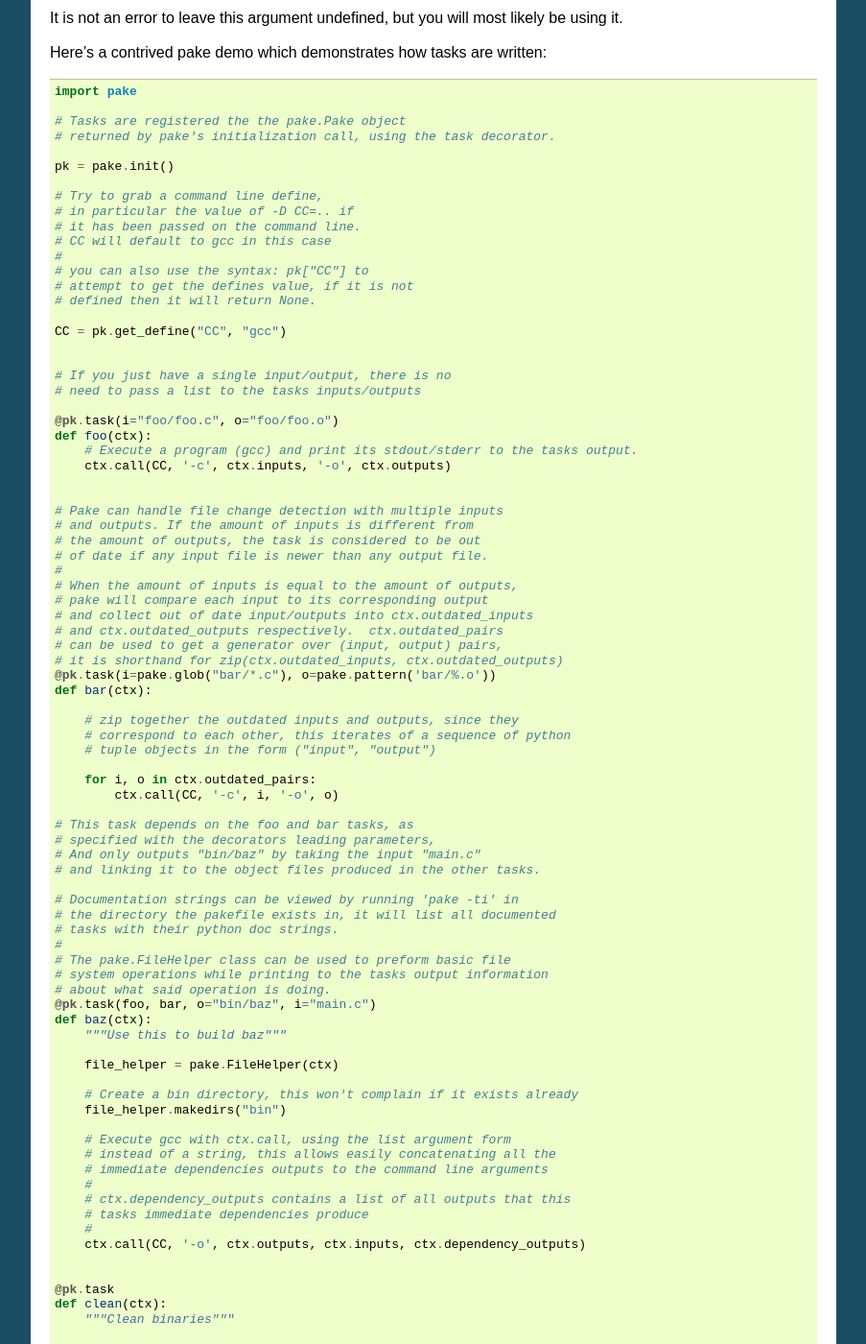
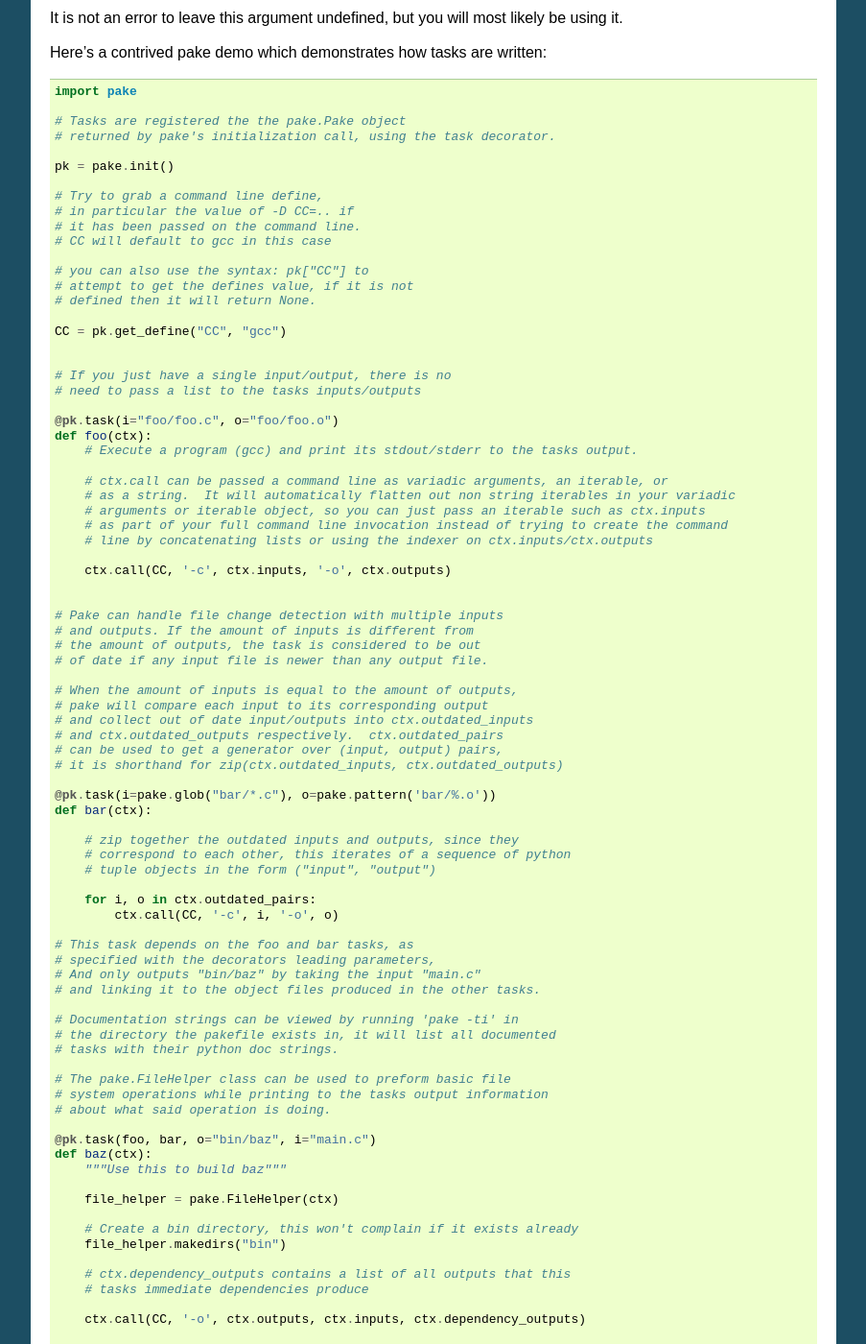
Before and after one commit to Teriks/pake, a Sphinx documentation site: the page built from docs/source/basictasks.rst, in a window 1280 px wide and 1400 px high, scrolled down 313 px. Shown: the whole window at 96% size, without its empty margins (198-1101 px from the left). Built offline with Sphinx 7.4.7, drawn with Linux system fonts in a browser that asks for light colours.

Commit message:
Fix slightly off comments in README.rst and basictasks.rst
Changed ctx.call syntax a long while ago, missed updating an
examples comment.

```diff
--- a/docs/source/basictasks.rst
+++ b/docs/source/basictasks.rst
@@ -31,7 +31,7 @@
     # in particular the value of -D CC=.. if
     # it has been passed on the command line.
     # CC will default to gcc in this case
-    #
+
     # you can also use the syntax: pk["CC"] to
     # attempt to get the defines value, if it is not
     # defined then it will return None.
@@ -45,6 +45,13 @@
     @pk.task(i="foo/foo.c", o="foo/foo.o")
     def foo(ctx):
         # Execute a program (gcc) and print its stdout/stderr to the tasks output.
+
+        # ctx.call can be passed a command line as variadic arguments, an iterable, or
+        # as a string.  It will automatically flatten out non string iterables in your variadic
+        # arguments or iterable object, so you can just pass an iterable such as ctx.inputs
+        # as part of your full command line invocation instead of trying to create the command
+        # line by concatenating lists or using the indexer on ctx.inputs/ctx.outputs
+
         ctx.call(CC, '-c', ctx.inputs, '-o', ctx.outputs)
 
 
@@ -52,13 +59,14 @@
     # and outputs. If the amount of inputs is different from
     # the amount of outputs, the task is considered to be out
     # of date if any input file is newer than any output file.
-    #
+
     # When the amount of inputs is equal to the amount of outputs,
     # pake will compare each input to its corresponding output
     # and collect out of date input/outputs into ctx.outdated_inputs
     # and ctx.outdated_outputs respectively.  ctx.outdated_pairs
     # can be used to get a generator over (input, output) pairs,
     # it is shorthand for zip(ctx.outdated_inputs, ctx.outdated_outputs)
+
     @pk.task(i=pake.glob("bar/*.c"), o=pake.pattern('bar/%.o'))
     def bar(ctx):
 
@@ -77,10 +85,11 @@
     # Documentation strings can be viewed by running 'pake -ti' in
     # the directory the pakefile exists in, it will list all documented
     # tasks with their python doc strings.
-    #
+
     # The pake.FileHelper class can be used to preform basic file
     # system operations while printing to the tasks output information
     # about what said operation is doing.
+
     @pk.task(foo, bar, o="bin/baz", i="main.c")
     def baz(ctx):
         """Use this to build baz"""
@@ -90,13 +99,9 @@
         # Create a bin directory, this won't complain if it exists already
         file_helper.makedirs("bin")
 
-        # Execute gcc with ctx.call, using the list argument form
-        # instead of a string, this allows easily concatenating all the
-        # immediate dependencies outputs to the command line arguments
-        #
         # ctx.dependency_outputs contains a list of all outputs that this
         # tasks immediate dependencies produce
-        #
+
         ctx.call(CC, '-o', ctx.outputs, ctx.inputs, ctx.dependency_outputs)
 
 
@@ -109,9 +114,11 @@
         # Clean up using a the FileHelper object
         # Remove any bin directory, this wont complain if "bin"
         # does not exist.
+
         file_helper.rmtree("bin")
 
         # Glob remove object files from the foo and bar directories
+
         file_helper.glob_remove("foo/*.o")
         file_helper.glob_remove("bar/*.o")
 
--- a/docs/source/subpake.rst
+++ b/docs/source/subpake.rst
@@ -31,7 +31,7 @@
     # Export the CC variable's value to all invocations
     # of pake.subpake or ctx.subpake as a define that can be
     # retrieved with pk.get_define()
-    #
+
     pake.export('CC', CC)
 
 
```
Also changed, not shown: README.rst (+29 -22 lines).
